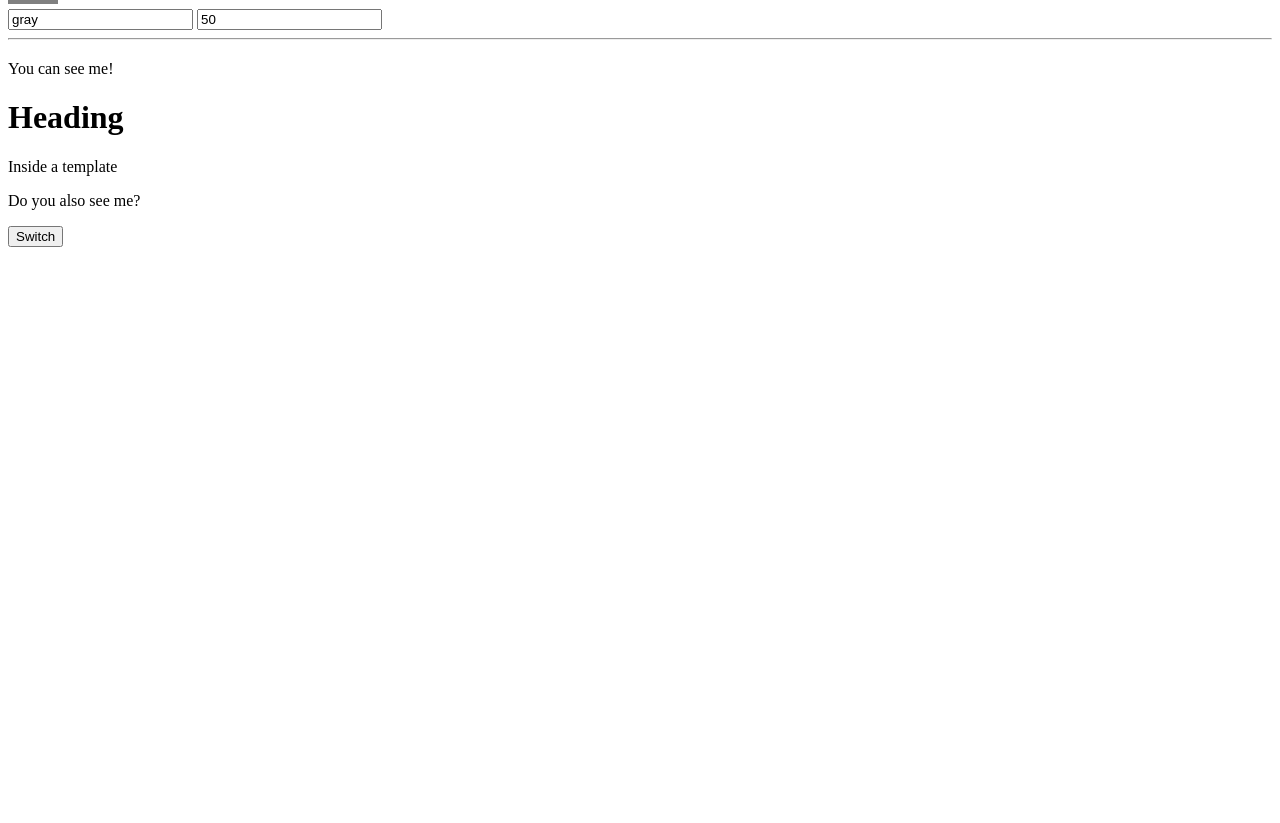
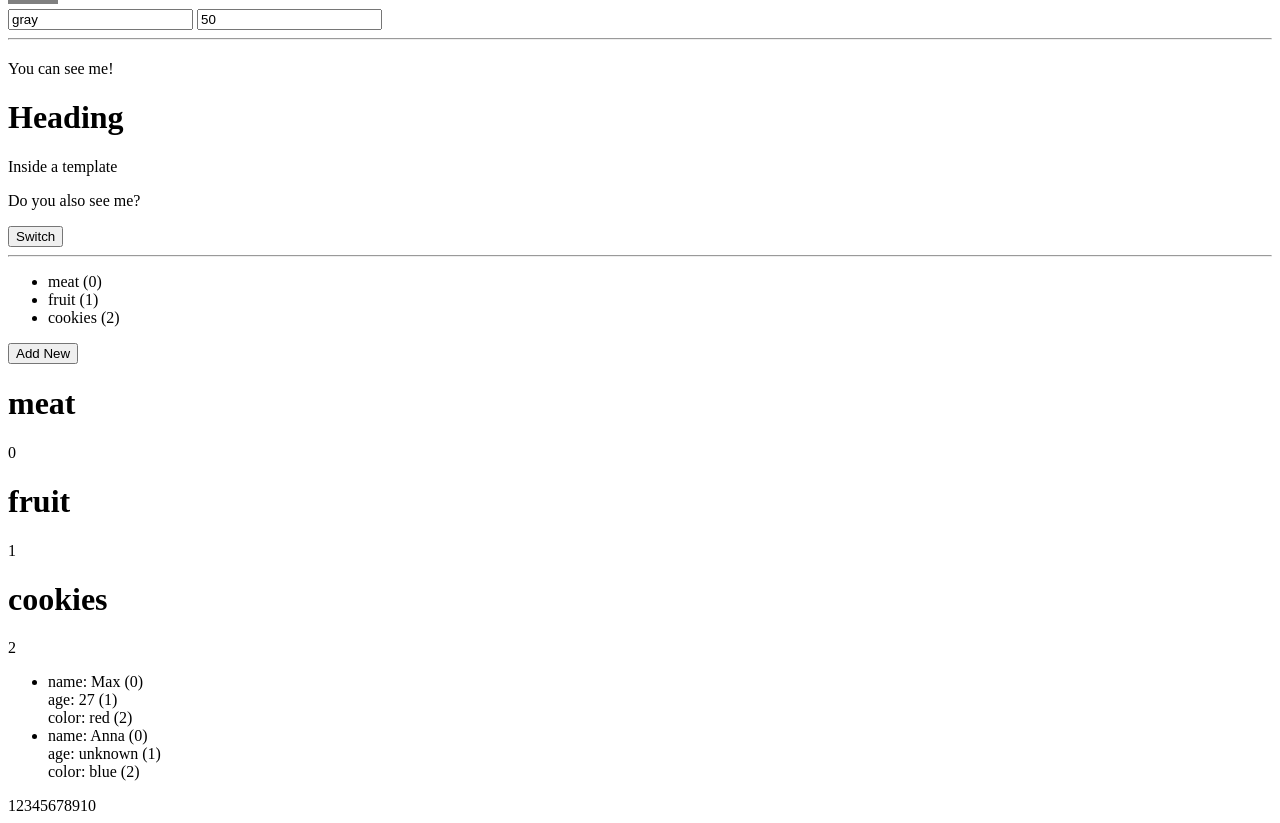
Before and after one commit to powderpower/vue-academind, a PHP site: page / in a window 1280 px wide. Shown: the part 888-1711 px from the top of the page. Before the commit the page ends 1135 px from the top, so only its background shows below. Run offline with PHP 8.4, Linux system fonts and the light colour scheme.

Commit message:
step commit

```diff
--- a/public/index.php
+++ b/public/index.php
@@ -217,6 +217,7 @@
 
             <button @click="show = !show">Switch</button>
         </div>
+        <hr>
 
         <script>
             new Vue({
@@ -227,9 +228,40 @@
             })
         </script>
 
-        <div>
+        <div id='app-8'>
+
+            <ul>
+                <li v-for="(ingredient, i) in ingredients">{{ ingredient }} ({{ i }})</li>
+            </ul>
+            <button @click="ingredients.push('spices')">Add New</button>
+
+            <template v-for="(ingredient, index) in ingredients">
+                <h1>{{ ingredient }}</h1>
+                <p>{{ index }}</p>
+            </template>
+
+            <ul>
+                <li v-for="person in persons">
+                    <div v-for="(value, key, index) in person">{{ key }}: {{ value }} ({{ index }})</div>
+                </li>
+            </ul>
+
+            <span v-for="n in 10">{{ n }}</span>
 
         </div>
 
+        <script>
+            new Vue({
+                el: '#app-8',
+                data: {
+                    ingredients: ['meat', 'fruit', 'cookies'],
+                    persons: [
+                        {name: 'Max', age:27, color:'red'},
+                        {name: 'Anna', age:'unknown', color:'blue'},
+                    ],
+                },
+            })
+        </script>
+
     </body>
 </html>
```
